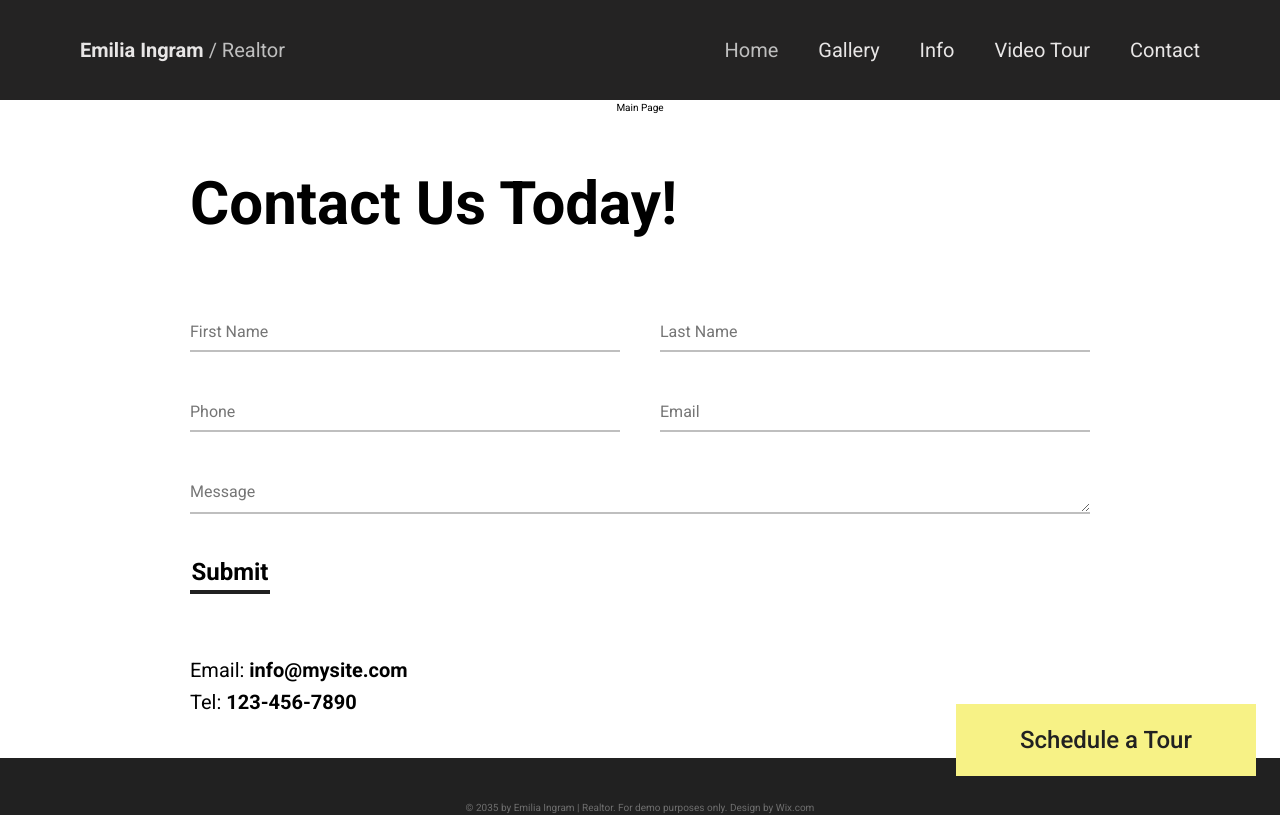
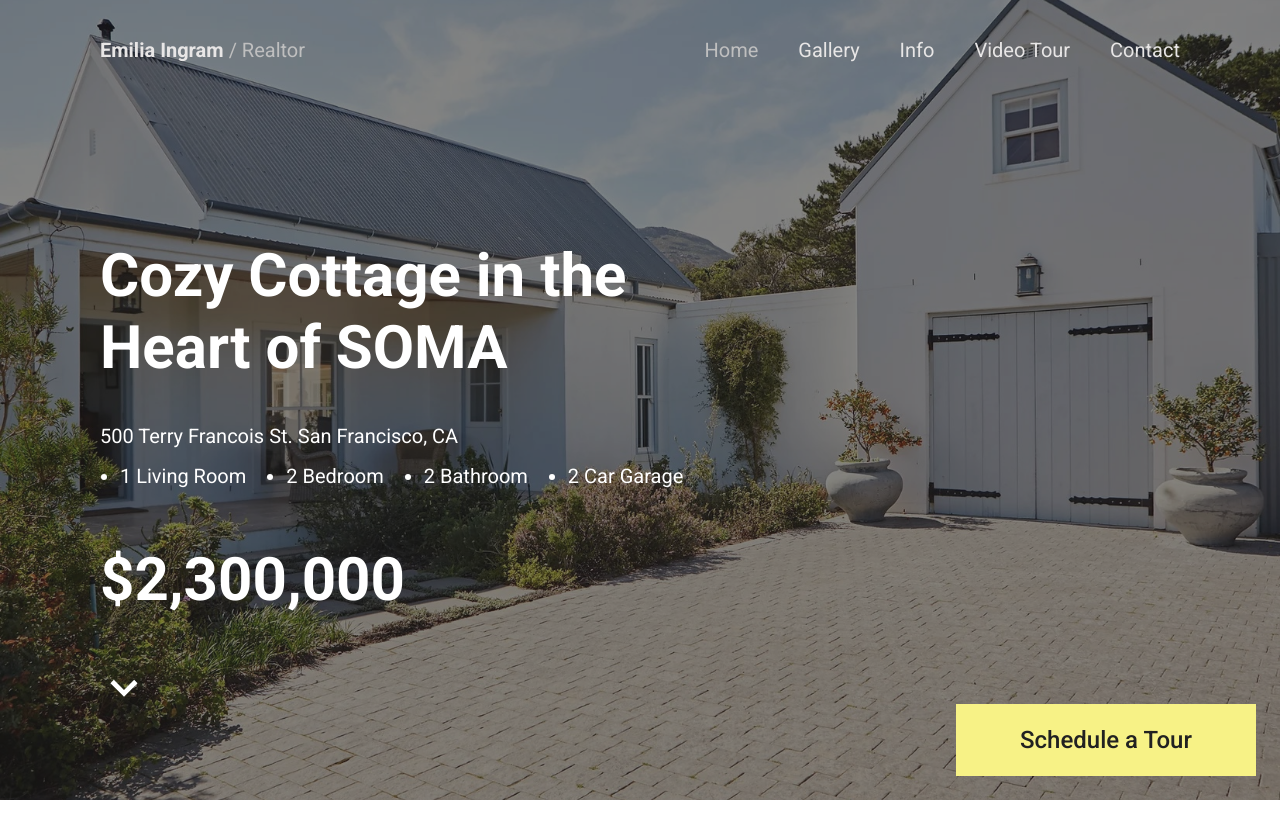
Before and after one commit to Knopkaivy/real-estate-landing, a React (Create React App) app: page / in a window 1280 px wide. Shown: the top 815 px of the page. Built offline with nearby package versions, Linux system fonts and the light colour scheme.

Commit message:
add Home component and styles

```diff
--- a/src/components/Contact.jsx
+++ b/src/components/Contact.jsx
@@ -30,6 +30,7 @@ const Contact = () => {
 
   return (
     <div className="Contact">
+      <div className="Contact__container container">
         <h2 className="Contact__header">Contact Us Today!</h2>
         <form
           action="submit"
@@ -86,6 +87,7 @@ const Contact = () => {
           </div>
         </div>
       </div>
+    </div>
   );
 };
 
--- /dev/null
+++ b/src/components/Home.jsx
@@ -0,0 +1,40 @@
+import React from 'react';
+import BackgroundImage from '../images/bg.jpg';
+import '../styles/Home.css';
+
+const Home = () => {
+  return (
+    <div className="Home">
+      <div className="Home__background">
+        <img src={BackgroundImage} alt="product full view" />
+      </div>
+      <div className="Home__hero">
+        <h1 className="Home__header">Cozy Cottage in the Heart of SOMA</h1>
+        <p className="Home__address">
+          500 Terry Francois St. San Francisco, CA
+        </p>
+        <ul className="Home__params">
+          <li className="Home__paramsItem">1 Living Room</li>
+          <li className="Home__paramsItem">2 Bedroom</li>
+          <li className="Home__paramsItem">2 Bathroom</li>
+          <li className="Home__paramsItem">2 Car Garage</li>
+        </ul>
+        <div className="Home__price">$2,300,000</div>
+        <div className="Home__scrollButton">
+          <svg
+            version="1.1"
+            xmlns="http://www.w3.org/2000/svg"
+            width="48"
+            height="48"
+            viewBox="0 0 20 20"
+          >
+            <title>chevron-down</title>
+            <path d="M9.293 12.95l0.707 0.707 5.657-5.657-1.414-1.414-4.243 4.242-4.243-4.242-1.414 1.414z"></path>
+          </svg>
+        </div>
+      </div>
+    </div>
+  );
+};
+
+export default Home;
--- a/src/components/MainPage.jsx
+++ b/src/components/MainPage.jsx
@@ -1,7 +1,12 @@
 import React from 'react';
+import Home from './Home';
 
 const MainPage = () => {
-  return <div>Main Page</div>;
+  return (
+    <React.Fragment>
+      <Home />
+    </React.Fragment>
+  );
 };
 
 export default MainPage;
--- a/src/styles/App.css
+++ b/src/styles/App.css
@@ -5,6 +5,7 @@
   --color-grey: rgb(191, 191, 191);
   --color-grey-dark: rgb(110, 110, 110);
   --color-black: rgb(33, 33, 33);
+  --color-black-overlay: rgba(33, 33, 33, 0.55);
   --color-black-secondary: rgb(36, 35, 35);
   --color-black-tertiary: rgb(8, 8, 8);
   --color-yellow: rgb(247, 242, 134);
@@ -16,6 +17,9 @@
   padding: 0;
   box-sizing: inherit;
 }
+*::-webkit-scrollbar {
+  display: none;
+}
 html {
   box-sizing: border-box;
   font-size: 62.5%;
@@ -23,6 +27,7 @@ html {
 body {
   font-family: 'Roboto', sans-serif;
   line-height: 1.6;
+  /* overflow: hidden; */
 }
 .App {
   display: flex;
@@ -30,6 +35,7 @@ body {
   align-items: center;
   /* min-height: 100vh; */
   position: relative;
+  /* overflow-y: scroll; */
 }
 .button-secondary {
   font-family: inherit;
@@ -45,3 +51,8 @@ body {
 .button-secondary:hover {
   color: var(--color-grey-dark);
 }
+.container {
+  max-width: 90rem;
+  margin: 0 auto;
+  height: auto;
+}
--- a/src/styles/Contact.css
+++ b/src/styles/Contact.css
@@ -1,8 +1,12 @@
 .Contact {
-  padding: 4rem;
+  background-color: var(--color-white);
+  width: 100%;
+}
+.Contact__container {
   display: flex;
   flex-direction: column;
   gap: 6rem;
+  padding: 4rem;
 }
 .Contact__header {
   font-size: 6rem;
--- /dev/null
+++ b/src/styles/Home.css
@@ -0,0 +1,53 @@
+.Home {
+  background-color: var(--color-black-overlay);
+  width: 100vw;
+  height: 100vh;
+  position: relative;
+}
+.Home__background {
+  position: fixed;
+  top: 0;
+  left: 0;
+  width: 100%;
+  height: 100vh;
+  overflow: hidden;
+  z-index: -1;
+}
+.Home__background img {
+  width: 100%;
+  height: 100vh;
+  object-fit: cover;
+}
+.Home__hero {
+  width: 100%;
+  height: 100vh;
+  color: var(--color-white);
+  font-size: 2rem;
+  line-height: 4rem;
+  margin-top: 24rem;
+  padding: 0 10rem;
+}
+.Home__header {
+  font-size: 6rem;
+  font-weight: 700;
+  max-width: 60rem;
+  line-height: 7.2rem;
+  margin-bottom: 3.2rem;
+}
+.Home__params {
+  display: flex;
+  flex-direction: row;
+  gap: 4rem;
+  padding-left: 2rem;
+}
+.Home__price {
+  font-size: 6rem;
+  font-weight: 700;
+  margin: 6.4rem 0;
+}
+.Home__scrollButton {
+  cursor: pointer;
+}
+.Home__scrollButton svg {
+  fill: var(--color-white);
+}
--- a/src/styles/Navbar.css
+++ b/src/styles/Navbar.css
@@ -1,12 +1,14 @@
 .Navbar {
   width: 100%;
   height: 10rem;
-  background-color: var(--color-black-secondary);
   display: flex;
   justify-content: space-between;
   align-items: center;
   font-size: 2rem;
-  padding: 0 8rem;
+  padding: 0 10rem;
+  position: absolute;
+  top: 0;
+  z-index: 1;
 }
 .Navbar--more {
   background-color: var(--color-black-secondary);
--- a/src/styles/ScheduleButton.css
+++ b/src/styles/ScheduleButton.css
@@ -12,6 +12,7 @@
   bottom: 2.4rem;
   right: 2.4rem;
   transition: all 0.2s ease;
+  z-index: 3;
 }
 .ScheduleButton:hover {
   background-color: var(--color-grey);
```
Also changed, not shown: src/images/bg.jpg, src/logo.svg (deleted). Lines whose indentation alone changed are shown as unchanged.
